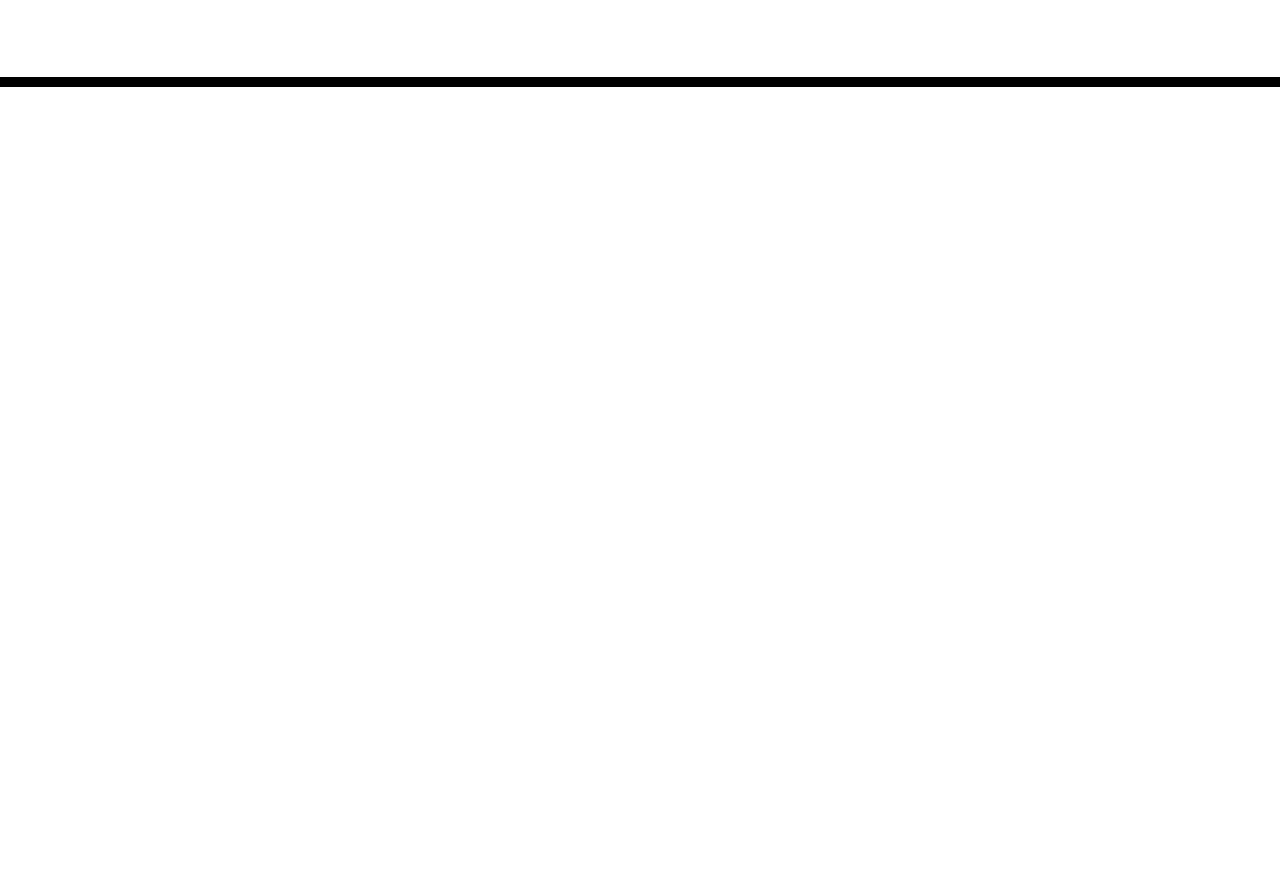
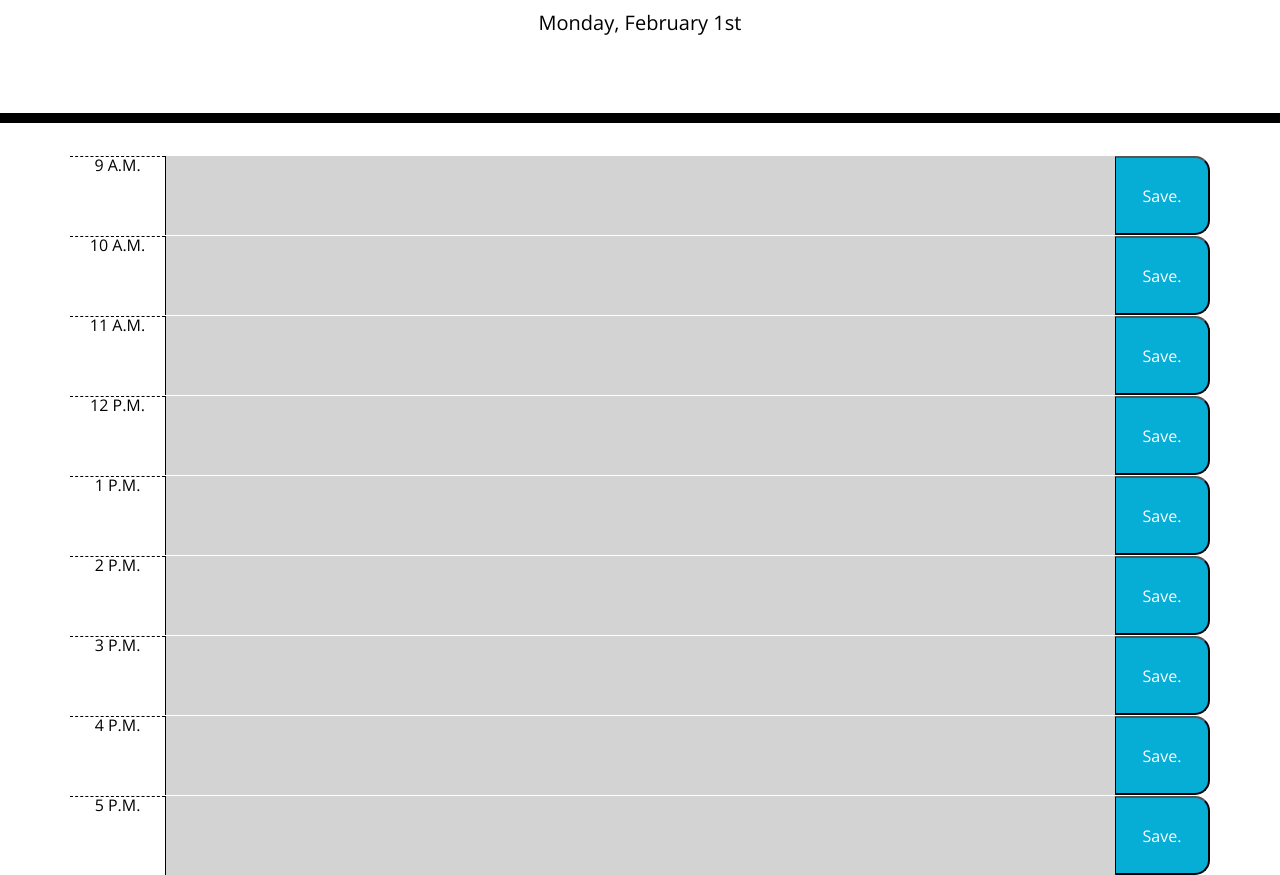
Before and after one commit to trae77/calendar, a plain HTML site: page Develop/index.html in a window 1280 px wide. Shown: the part 181-1056 px from the top of the page. Before the commit the page ends 800 px from the top, so only its background shows below. Drawn offline with nearby package versions, Linux system fonts and the light colour scheme.

Commit message:
working day calendat

```diff
--- a/Develop/index.html
+++ b/Develop/index.html
@@ -29,10 +29,55 @@
       <p id="currentDay" class="lead"></p>
     </header>
     <div class="container">
-      <!-- Timeblocks go here -->
+      <div class="row time-block" id="9">
+        <div class="col-1 hour "><p class = "m">9 A.M.</p></div>
+        <textarea class = "col-10 scheduler"></textarea>
+        <button class ="col-1 saveBtn">Save.</button>
+      </div>
+      <div class="row time-block" id="10">
+        <div class="col-1 hour "><p class = "m">10 A.M.</p></div>
+        <textarea class = "col-10 scheduler"></textarea>
+        <button class ="col-1 saveBtn">Save.</button>
+      </div>
+      <div class="row time-block" id="11">
+        <div class="col-1 hour "><p class ="m">11 A.M.</p></div>
+        <textarea class = "col-10 scheduler"></textarea>
+        <button class ="col-1 saveBtn">Save.</button>
+      </div>
+      <div class="row time-block" id="12">
+        <div class="col-1 hour "><p class ="m">12 P.M.</p></div>
+        <textarea class = "col-10 scheduler"></textarea>
+        <button class ="col-1 saveBtn">Save.</button>
+      </div>
+      <div class="row time-block" id="13">
+        <div class="col-1 hour "><p class ="m">1 P.M.</p></div>
+        <textarea class = "col-10 scheduler"></textarea>
+        <button class ="col-1 saveBtn">Save.</button>
+      </div>
+      <div class="row time-block" id="14">
+        <div class="col-1 hour "><p class ="m">2 P.M.</p></div>
+        <textarea class = "col-10 scheduler"></textarea>
+        <button class ="col-1 saveBtn">Save.</button>
+      </div>
+      <div class="row time-block" id="15">
+        <div class="col-1 hour "><p class ="m">3 P.M.</p></div>
+        <textarea class = "col-10 scheduler"></textarea>
+        <button class ="col-1 saveBtn">Save.</button>
+      </div>
+      <div class="row time-block" id="16">
+        <div class="col-1 hour "><p class ="m">4 P.M.</p></div>
+        <textarea class = "col-10 scheduler"></textarea>
+        <button class ="col-1 saveBtn">Save.</button>
+      </div>
+      <div class="row time-block" id="17">
+        <div class="col-1 hour "><p class ="m">5 P.M.</p></div>
+        <textarea class = "col-10 scheduler"></textarea>
+        <button class ="col-1 saveBtn">Save.</button>
+      </div>
     </div>
 
     <script src="https://cdnjs.cloudflare.com/ajax/libs/jquery/3.2.1/jquery.min.js"></script>
     <script src="https://cdnjs.cloudflare.com/ajax/libs/moment.js/2.24.0/moment.min.js"></script>
+    <script src="./script.js"></script>
   </body>
 </html>
--- a/Develop/script.js
+++ b/Develop/script.js
@@ -0,0 +1,70 @@
+$(document).ready(function (){
+
+    $("#currentDay").text(moment().format("dddd, MMMM Do"));
+
+    function workDay() {
+
+        var currentHour = moment().hours();
+
+        $(".time-block").each(function () {
+            var blockOut = parseInt($(this).attr("id"));
+
+            if (currentHour === blockOut) {
+
+                $(this).addClass("present");
+            }
+            else if (currentHour > blockOut) {
+
+                $(this).removeClass("present");
+                $(this).addClass("past");
+            }
+            else {
+                $(this).removeClass("present");
+                $(this).removeClass("past");
+                $(this).addClass("future");
+            }
+        })
+    }
+workDay();
+
+
+
+    var saveBtn = $(".saveBtn");
+    saveBtn.on("click", function () {
+
+        var time = $(this).parent().attr("id");
+
+        var value = $(this).siblings(".schedule").val()
+        localStorage.setItem(time, value)
+    })
+
+
+
+    $("#9 .scheduler").val(localStorage.getItem("9"))
+    $("#10 .scheduler").val(localStorage.getItem("10"))
+    $("#11 .scheduler").val(localStorage.getItem("11"))
+    $("#12 .scheduler").val(localStorage.getItem("12"))
+    $("#13 .scheduler").val(localStorage.getItem("13"))
+    $("#14 .scheduler").val(localStorage.getItem("14"))
+    $("#15 .scheduler").val(localStorage.getItem("15"))
+    $("#16 .scheduler").val(localStorage.getItem("16"))
+    $("#17 .scheduler").val(localStorage.getItem("17"))
+
+});
+
+
+// ## Your Task
+
+// Create a simple calendar application that allows a user to save events for each hour of the day by modifying starter code. This app will run in the browser and feature dynamically updated HTML and CSS powered by jQuery.
+
+// You'll need to use a library like [Moment.js](https://momentjs.com/) to work with dates and times. `Moment.js` has historically been the most popular date/time library but is no longer supported by its developers. However, you can still use it for this project, or you can look into one of the following alternatives:
+
+//   * [Luxon](https://moment.github.io/luxon/)
+
+//   * [Day.js](https://day.js.org/)
+
+//   * [date-fns](https://date-fns.org/)
+
+//   * [js-Joda](https://js-joda.github.io/js-joda/)
+
+// Whichever library you choose, be sure to read the documentation carefully!
```
